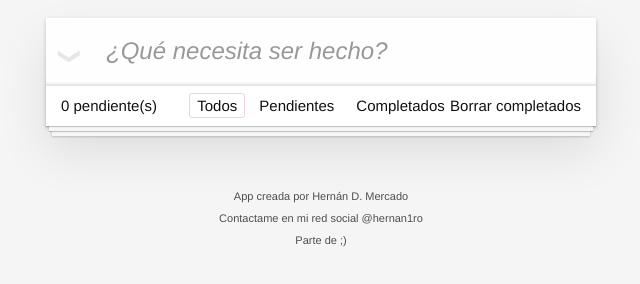
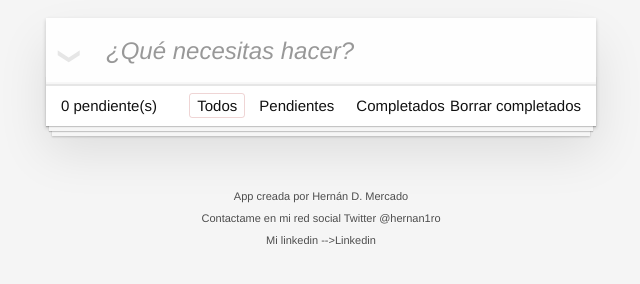
Before and after one commit to Hernan1ro/Lista-de-tareas, a website built with webpack: page docs/index.html in a window 1280 px wide. Shown: the part 112-396 px from the top of the page, without its empty margins (319-959 px from the left). Built offline with nearby package versions, Linux system fonts and the light colour scheme.

Commit message:
Update index.html

```diff
--- a/docs/index.html
+++ b/docs/index.html
@@ -1 +1 @@
-<!doctype html><html lang="en"><head><meta charset="utf-8"/><meta name="viewport" content="width=device-width,initial-scale=1"/><title>Lista de tareas app</title><link href="main.a4a17629777df8f52fbb.css" rel="stylesheet"></head><body><section class="todoapp"><header class="header"><h1>Tareas</h1><input class="new-todo" placeholder="¿Qué necesita ser hecho?" autofocus/></header><section class="main"><input id="toggle-all" class="toggle-all" type="checkbox"/> <label for="toggle-all">Mark all as complete</label><ul class="todo-list"></ul></section><footer class="footer"><span class="todo-count"><strong>0</strong> pendiente(s)</span><ul class="filters"><li><a class="selected filtro" class="selected" href="#/">Todos</a></li><li><a class="filtro" href="#/active">Pendientes</a></li><li><a class="filtro" href="#/completed">Completados</a></li></ul><button class="clear-completed">Borrar completados</button></footer></section><footer class="info"><p>App creada por <a href="https://twitter.com/Hernan1ro">Hernán D. Mercado</a></p><p>Contactame en mi red social <a href="https://twitter.com/Hernan1ro">@hernan1ro</a></p><p>Parte de <a href="https://twitter.com/Hernan1ro">;)</a></p></footer><script src="main.65e8b7288194532e8e29.js"></script></body></html>
+<!doctype html><html lang="en"><head><meta charset="utf-8"/><meta name="viewport" content="width=device-width,initial-scale=1"/><title>Lista de tareas app</title><link href="main.a4a17629777df8f52fbb.css" rel="stylesheet"></head><body><section class="todoapp"><header class="header"><h1>Tareas</h1><input class="new-todo" placeholder="¿Qué necesitas hacer?" autofocus/></header><section class="main"><input id="toggle-all" class="toggle-all" type="checkbox"/> <label for="toggle-all">Mark all as complete</label><ul class="todo-list"></ul></section><footer class="footer"><span class="todo-count"><strong>0</strong> pendiente(s)</span><ul class="filters"><li><a class="selected filtro" class="selected" href="#/">Todos</a></li><li><a class="filtro" href="#/active">Pendientes</a></li><li><a class="filtro" href="#/completed">Completados</a></li></ul><button class="clear-completed">Borrar completados</button></footer></section><footer class="info"><p>App creada por <a href="https://twitter.com/Hernan1ro">Hernán D. Mercado</a></p><p>Contactame en mi red social Twitter <a href="https://twitter.com/Hernan1ro">@hernan1ro</a></p><p>Mi linkedin --><a href="https://twitter.com/Hernan1ro">Linkedin</a></p></footer><script src="main.65e8b7288194532e8e29.js"></script></body></html>
```
